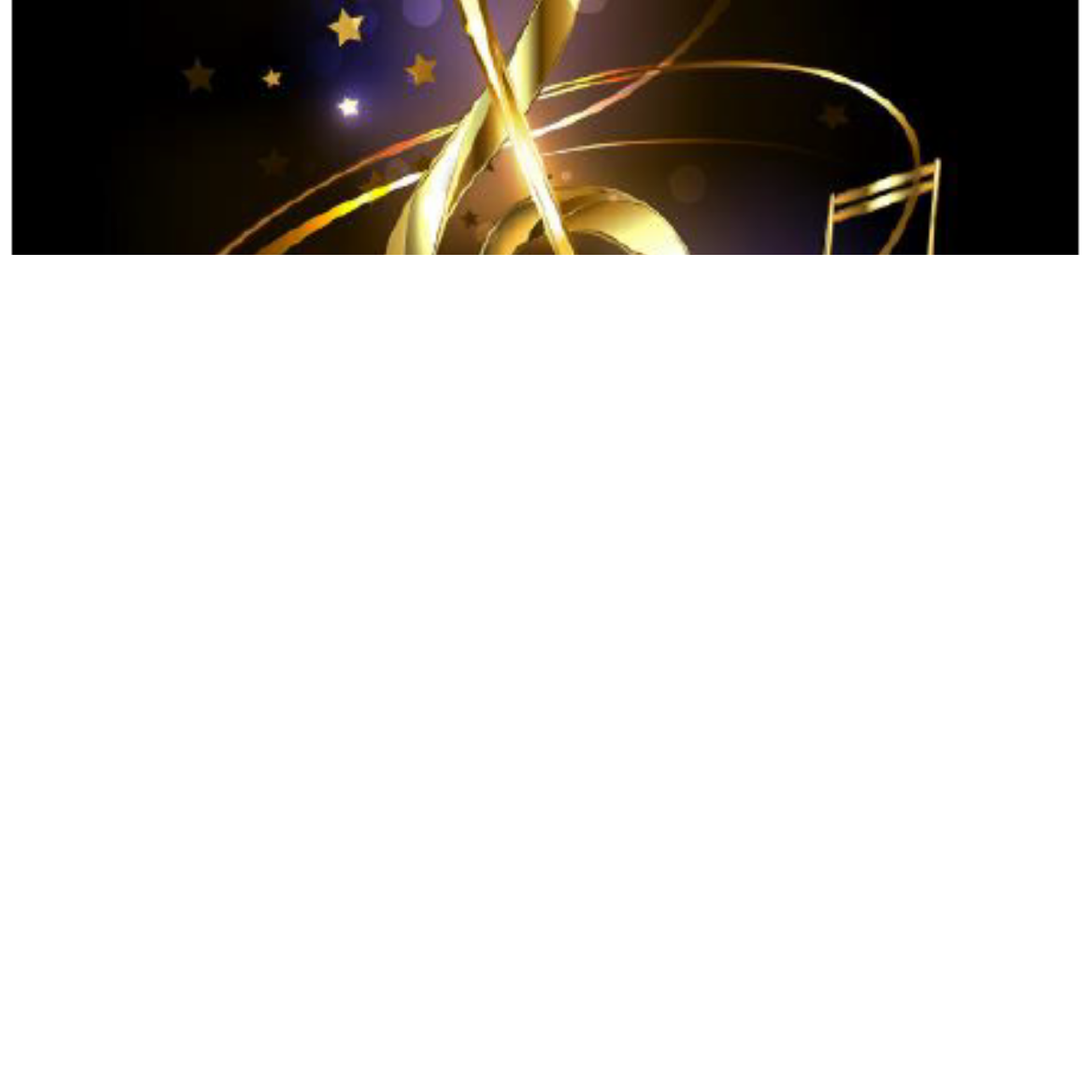
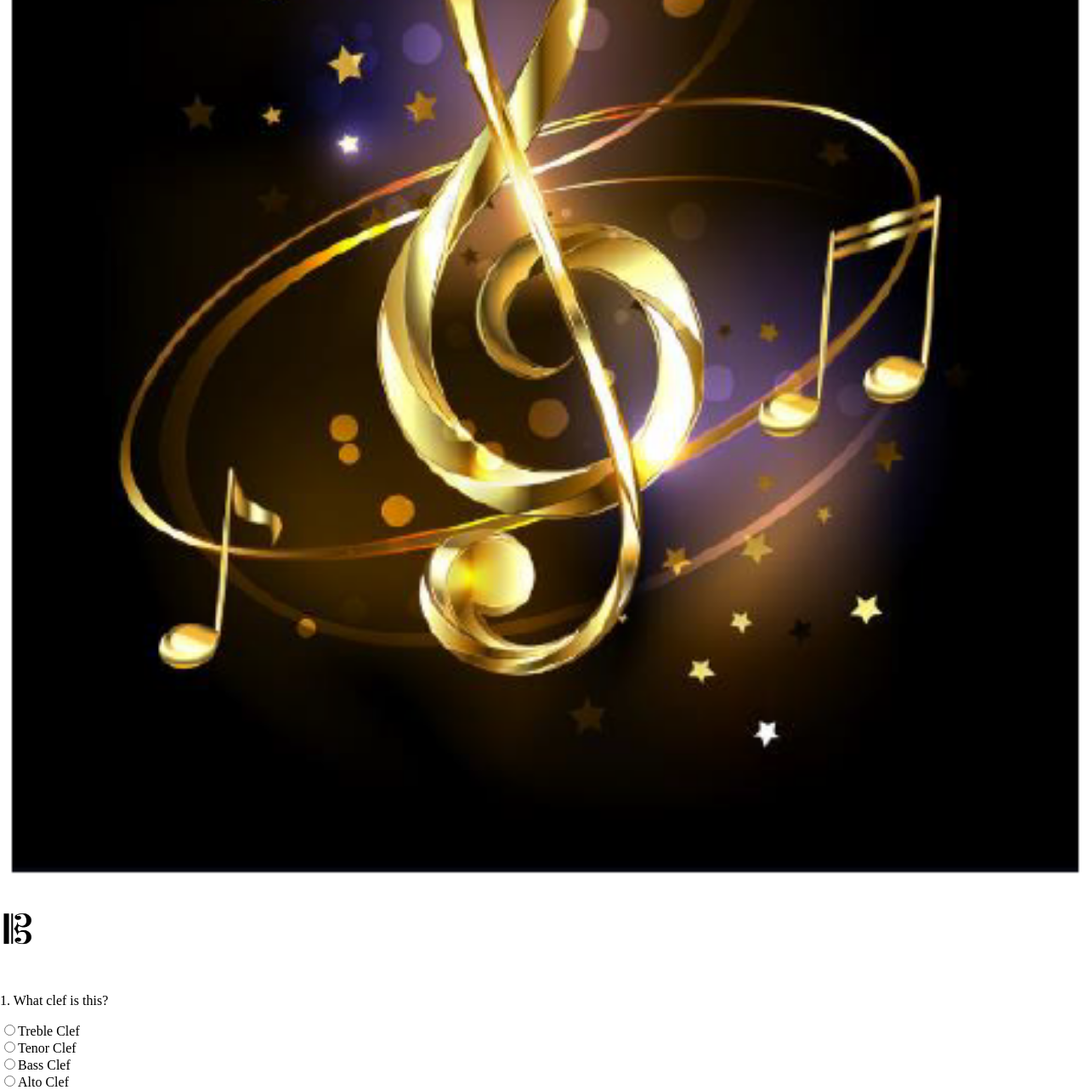
Before and after one commit to Caitriona71/Music-Theory-Quiz, a plain HTML site: page index.html in a window 1280 px wide. Shown: the part 500-1783 px from the top of the page at 85% size. Before the commit the page ends 800 px from the top, so only its background shows below. Drawn offline with Linux system fonts and the light colour scheme.

Commit message:
Add input style and content for question 1

```diff
--- a/assets/css/style.css
+++ b/assets/css/style.css
@@ -6,10 +6,12 @@ h1 {
 }
 
 body {
-background-image: url("../images/music-background.jpg");
-background-repeat: no-repeat;
-background-size: cover;
-background-position-y: 100px;
-width: 100%;
-overflow: hidden;
+    height: 100%;
+    margin: 0;
 }
+
+.bg {
+    background-image: url("assets/images/music-background.jpg"), ("assets/images/music-clef2.png");
+    height: 100%;
+
+}
--- a/index.html
+++ b/index.html
@@ -14,15 +14,25 @@
     <title>Music Theory Quiz with Images</title>
 </head>
 <header>
-    <h1></h1>
+    <h1>Music Theory Quiz <i class="fa-solid fa-music"></i></h1>
 </header>
 <body>
-    <form>
-
-    <p><img></p>
-   <p></p>
+    <div class="bg">
+        <img src="assets/images/music-background.jpg" alt="Music Symbols" width="100%;">
+            <form id="music-theory-quiz" name="music-theory-quiz">
+                <p><br><img src="assets/images/clef2.png" height=40pt; width=40pt; class="music_theory_images"></br><br></br></p>
+                <p>1. What clef is this?</p>
+                <input type="radio" name="q1" value="Treble Clef">Treble Clef<br>
+                <input type="radio" name="q1" value="Tenor Clef">Tenor Clef<br>
+                <input type="radio" name="q1" value="Bass Clef">Bass Clef<br>
+                <input type="radio" name="q1" value="Alto Clef">Alto Clef<br>
+                     </div>
 
     </form>
+
+    <footer>
+
+    </footer>
 
 
 
```
